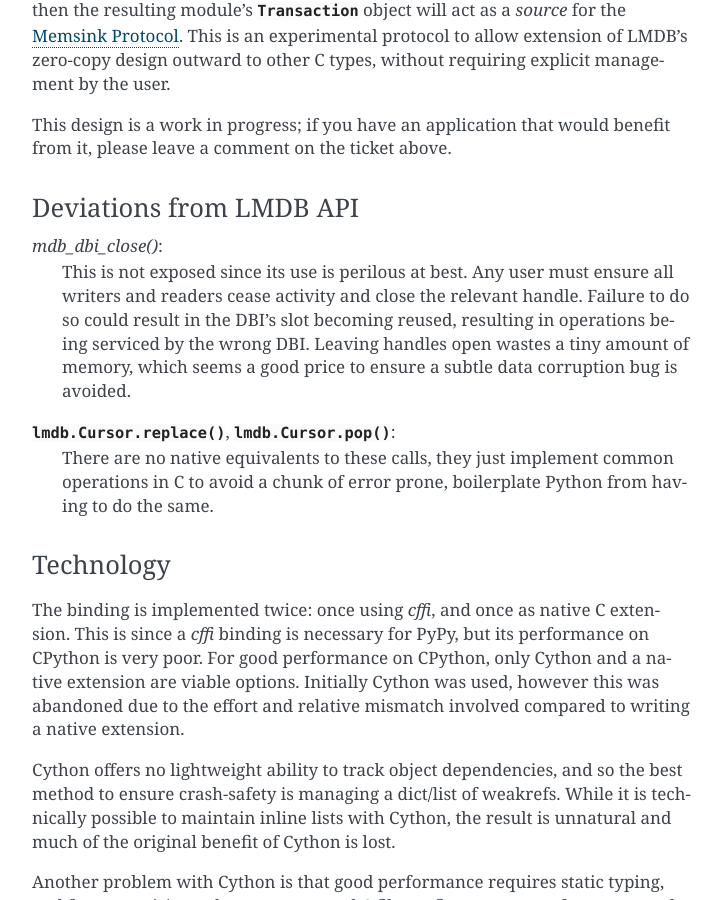
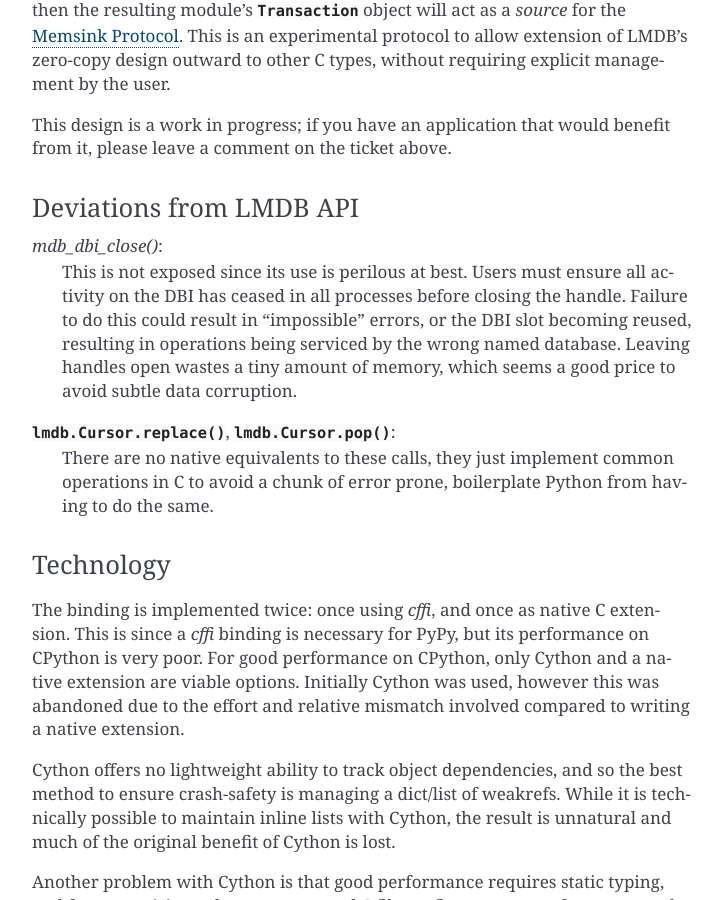
Before and after one commit to jnwatson/py-lmdb, a Sphinx documentation site: the page built from docs/index.rst, in a window 1280 px wide and 900 px high, scrolled down 11280 px. Shown: the whole window, without its empty margins (388-1110 px from the left). Built offline with Sphinx 7.4.7, drawn with Linux system fonts in a browser that asks for light colours.

Commit message:
Clean up doc slightly.

```diff
--- a/docs/index.rst
+++ b/docs/index.rst
@@ -476,12 +476,12 @@ Deviations from LMDB API
 ########################
 
 `mdb_dbi_close()`:
-    This is not exposed since its use is perilous at best. Any user must ensure
-    all writers and readers cease activity and close the relevant handle.
-    Failure to do so could result in the DBI's slot becoming reused, resulting
-    in operations being serviced by the wrong DBI. Leaving handles open wastes
-    a tiny amount of memory, which seems a good price to ensure a subtle data
-    corruption bug is avoided.
+    This is not exposed since its use is perilous at best. Users must ensure
+    all activity on the DBI has ceased in all processes before closing the
+    handle. Failure to do this could result in "impossible" errors, or the
+    DBI slot becoming reused, resulting in operations being serviced by the
+    wrong named database. Leaving handles open wastes a tiny amount of memory,
+    which seems a good price to avoid subtle data corruption.
 
 :py:meth:`lmdb.Cursor.replace`, :py:meth:`lmdb.Cursor.pop`:
     There are no native equivalents to these calls, they just implement common
```
